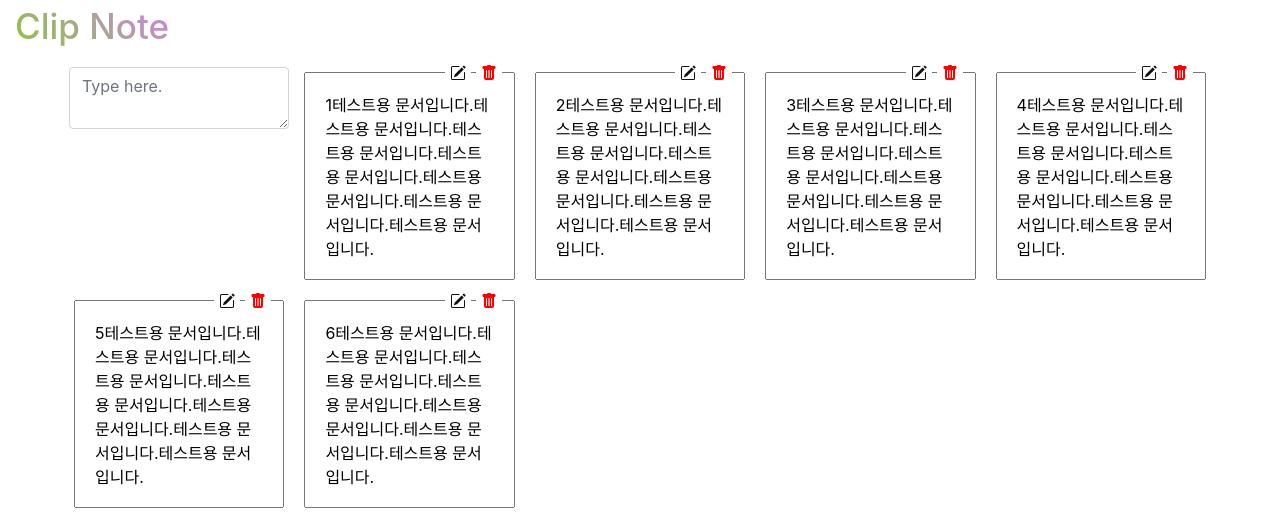
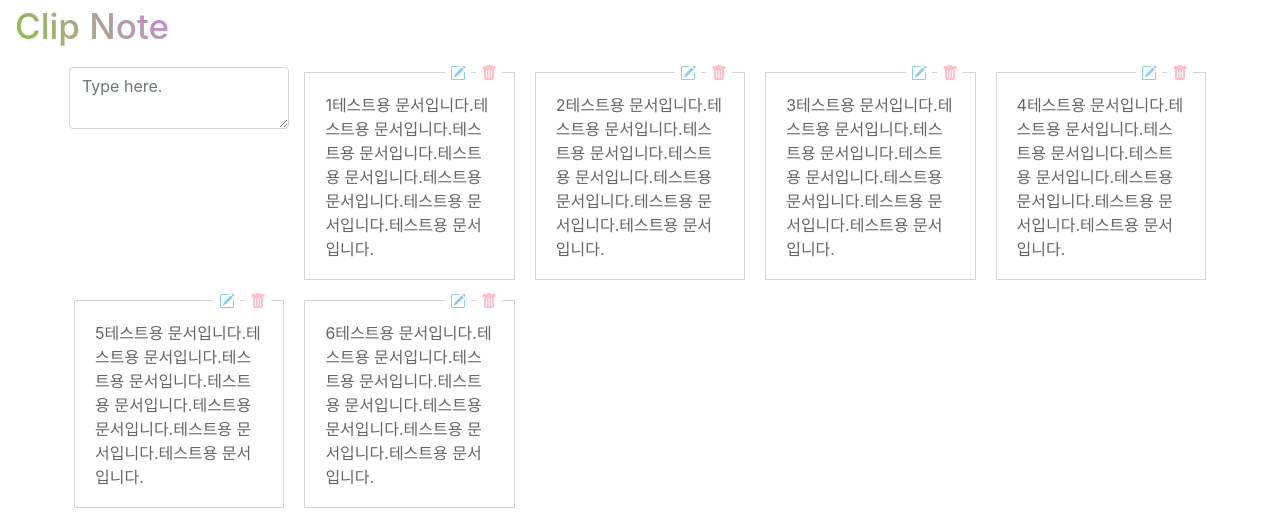
Before and after one commit to do1con/clip-note, a React (Create React App) app: page / in a window 1280 px wide. Shown: the top 524 px of the page. Built offline with nearby package versions, Linux system fonts and the light colour scheme.

Commit message:
2021.03.20_kss7547 1. Memo 컴포넌트 border, color 등 디자인 요소 수정 2. Memo 컴포넌트 Edit 상태시 focus 등 편의요소 추가

```diff
--- a/src/Component/Memo.tsx
+++ b/src/Component/Memo.tsx
@@ -1,6 +1,5 @@
 import React, { useState, useRef, useContext, useEffect } from 'react';
 import styled from 'styled-components';
-import { Card, Form } from 'react-bootstrap';
 import { BsPencilSquare, BsFillTrashFill } from 'react-icons/bs';
 import { Context } from '../Context/ContextProvider';
 
@@ -15,12 +14,14 @@ const TextBoxWrapper = styled.div`
   position: relative;
 `;
 
-const TextArea = styled.textarea`
+const TextArea = styled.textarea<{ editMode: boolean }>`
   resize: none;
   display: block;
   overflow: hidden;
   width: 100%;
   padding: 20px;
+  border: ${(props) => (props.editMode ? '1px solid #343434' : '1px solid #ced4da')};
+  color: ${(props) => (props.editMode ? '#121212' : '#656565')};
 `;
 
 const ButtonWrapper = styled.div<{ rightPosition: number }>`
@@ -40,10 +41,9 @@ const Button = styled.button`
 
 function Memo({ memo, index }: propType): JSX.Element {
   const [editMode, setEditMode] = useState(false);
+  const [hoverDeleteBtn, setHoverDeleteBtn] = useState(false);
+  const [hoverEditBtn, setHoverEditBtn] = useState(false);
   const { contextDispatch } = useContext(Context);
-  const handleDoubleClickMemo = () => {
-    setEditMode(true);
-  };
   const [currentValue, setCurrentValue] = useState('');
   const textAreaRef = useRef<HTMLTextAreaElement>(null);
   useEffect(() => {
@@ -53,12 +53,32 @@ function Memo({ memo, index }: propType): JSX.Element {
       textAreaRef.current.style.height = `${scrollHeight}px`;
     }
   }, [currentValue]);
+  const handleDoubleClickMemo = () => {
+    setEditMode(true);
+    return textAreaRef.current?.focus();
+  };
   const handleAddMemo = () => {
     setEditMode(false);
-    if (textAreaRef) contextDispatch({ type: 'EDIT/MEMO', value: textAreaRef?.current?.value, index });
+    contextDispatch({ type: 'EDIT/MEMO', value: textAreaRef?.current?.value, index });
   };
   const handleClickDelete = () => {
     contextDispatch({ type: 'DELETE/MEMO', deleteIndex: index });
+  };
+  const handleClickEdit = () => {
+    setEditMode(true);
+    return textAreaRef.current?.focus();
+  };
+  const handleMouseOverDeleteBtn = () => {
+    setHoverDeleteBtn(true);
+  };
+  const handleMouseLeaveDeleteBtn = () => {
+    setHoverDeleteBtn(false);
+  };
+  const handleMouseOverEditBtn = () => {
+    setHoverEditBtn(true);
+  };
+  const handleMouseLeaveEditBtn = () => {
+    setHoverEditBtn(false);
   };
   return (
     <TextBoxWrapper>
@@ -68,21 +88,27 @@ function Memo({ memo, index }: propType): JSX.Element {
         readOnly={!editMode}
         onBlur={handleAddMemo}
         onDoubleClick={handleDoubleClickMemo}
+        editMode={editMode}
+        autoFocus={editMode}
       />
       <ButtonWrapper rightPosition={13}>
-        <Button type="button">
-          <BsFillTrashFill style={{ width: '26px', color: 'red' }} onClick={handleClickDelete} />
+        <Button type="button" onClick={handleClickDelete}>
+          <BsFillTrashFill
+            style={{ width: '26px', color: hoverDeleteBtn ? 'red' : 'pink' }}
+            onMouseOver={handleMouseOverDeleteBtn}
+            onMouseLeave={handleMouseLeaveDeleteBtn}
+          />
         </Button>
       </ButtonWrapper>
       <ButtonWrapper rightPosition={44}>
-        <Button type="button">
+        <Button type="button" onClick={handleClickEdit}>
           <BsPencilSquare
             style={{
               width: '26px',
-              WebkitBackgroundClip: 'text',
-              WebkitTextFillColor: 'transparent',
-              color: editMode ? '#8dc542' : '#111111',
+              color: editMode || hoverEditBtn ? 'blue' : 'skyblue',
             }}
+            onMouseOver={handleMouseOverEditBtn}
+            onMouseLeave={handleMouseLeaveEditBtn}
           />
         </Button>
       </ButtonWrapper>
```
